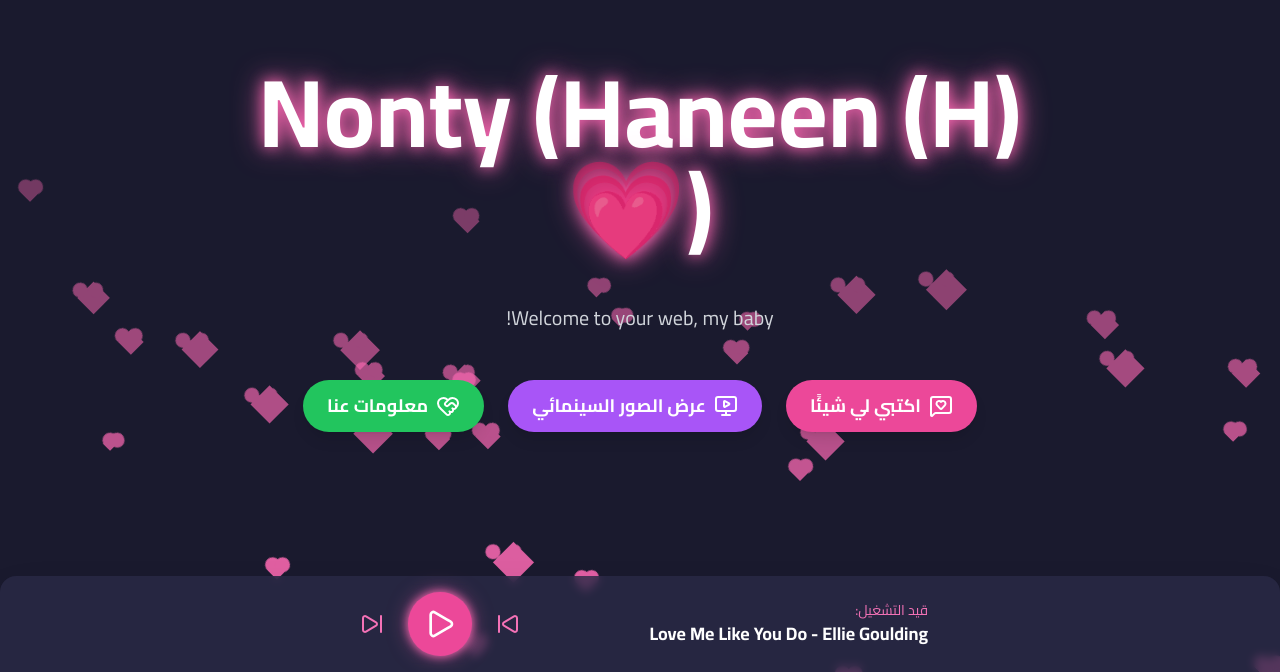
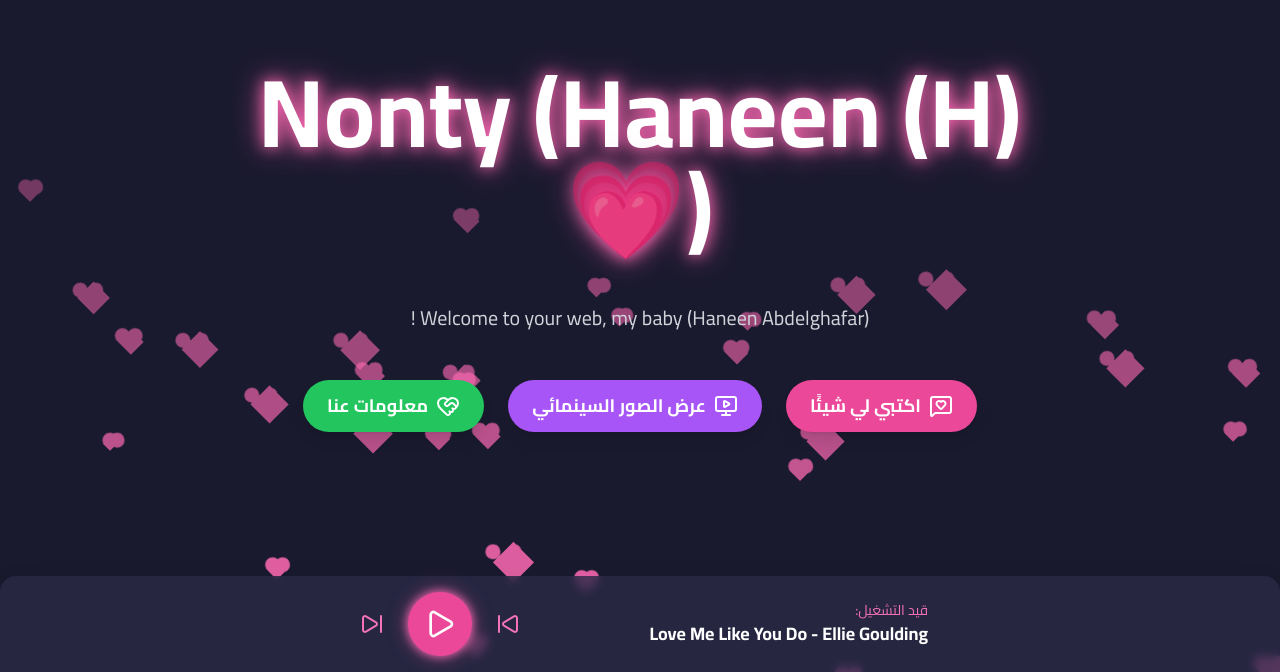
Before and after one commit to Omar56154/Nonty-Gift, a plain HTML site: page index.html in a window 1280 px wide. Shown: the part 128-800 px from the top of the page. Drawn offline with nearby package versions, Linux system fonts and the light colour scheme.

Commit message:
Update index.html

```diff
--- a/index.html
+++ b/index.html
@@ -111,7 +111,7 @@
             </span>
         </h1>
 
-        <p class="text-xl text-gray-300 mb-12">Welcome to your web, my baby!</p>
+        <p class="text-xl text-gray-300 mb-12">Welcome to your web, my baby (Haneen Abdelghafar) !</p>
 
         <!-- منطقة الأزرار -->
         <div class="flex flex-wrap justify-center gap-6 mb-16">
```
